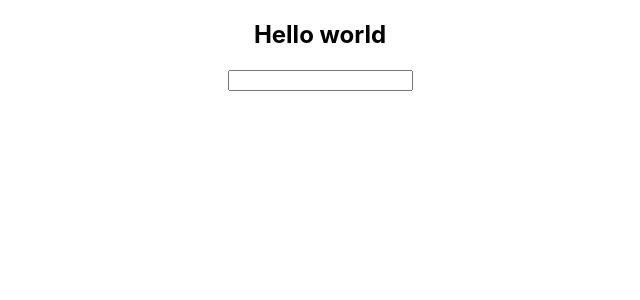
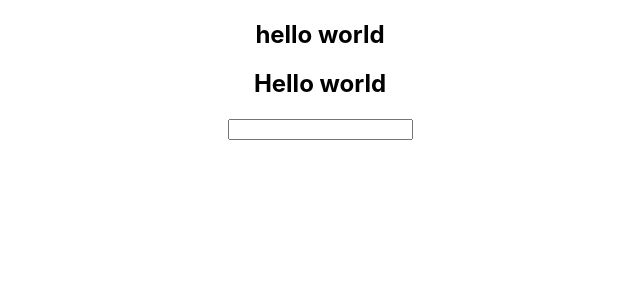
Before and after one commit to shwetad7896/hot-jar-app, a React (Create React App) app: page / in a window 1280 px wide. Shown: the top 300 px of the page, without its empty margins (320-960 px from the left). Built offline with nearby package versions, Linux system fonts and the light colour scheme.

Commit message:
hello msg commit

```diff
--- a/src/App.js
+++ b/src/App.js
@@ -11,6 +11,7 @@ function App() {
 
   return (
     <div className="App">
+      <h2>hello world</h2>
       {/* <header className="App-header">
         <img src={logo} className="App-logo" alt="logo" />
         <p>
```
